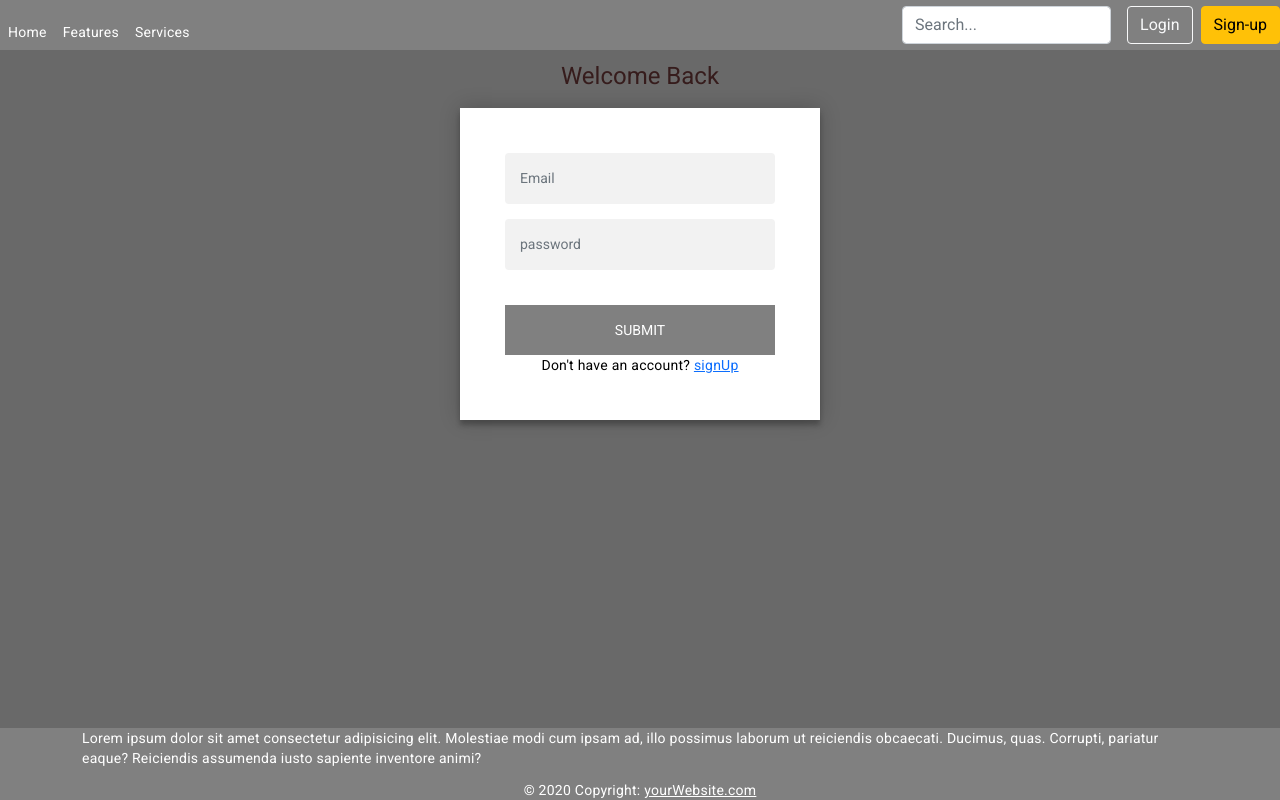
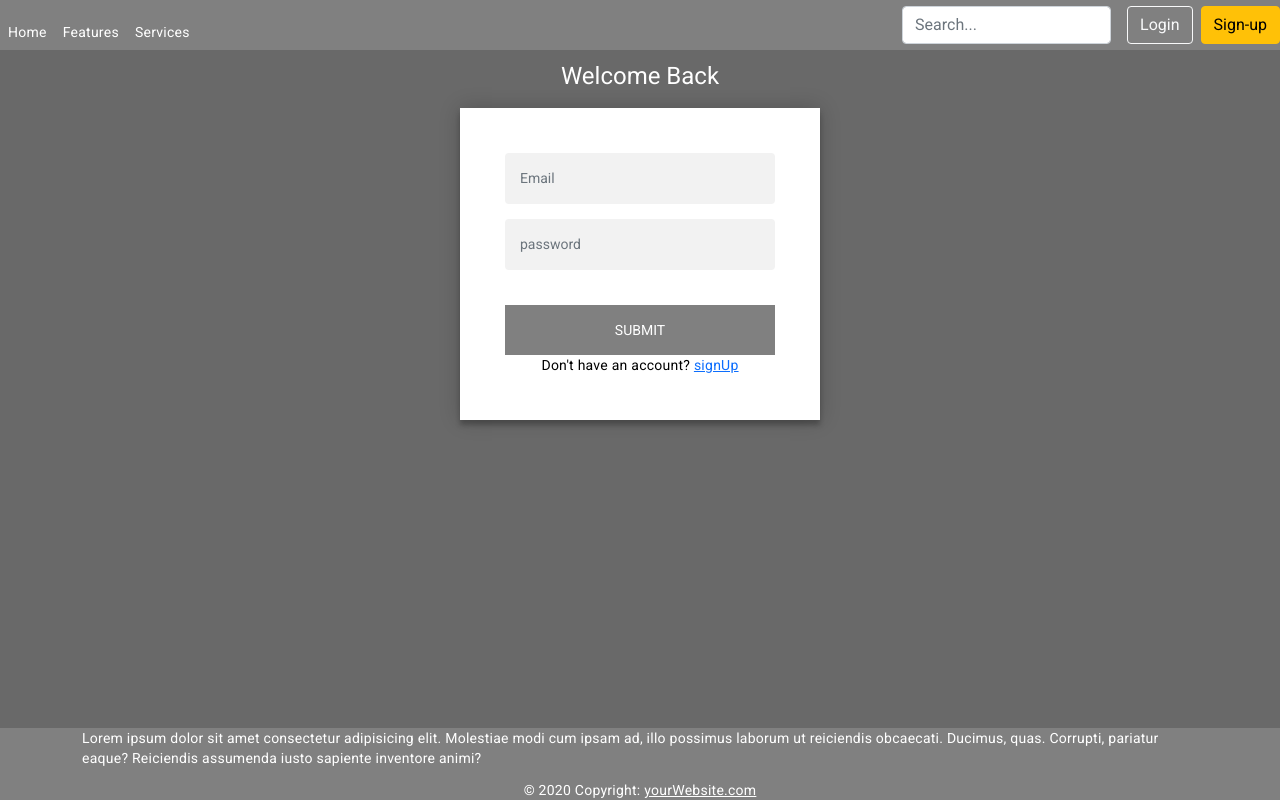
Before and after one commit to riyaj082000/Product, an Angular app: page /login in a window 1280 px wide. Built offline with nearby package versions, Linux system fonts and the light colour scheme.

Commit message:
Update login.component.html

```diff
--- a/src/app/login/login.component.html
+++ b/src/app/login/login.component.html
@@ -1,5 +1,5 @@
 <div class="container">
-  <h1 style="color:rgb(54, 28, 28)">Welcome Back</h1>
+  <h1>Welcome Back</h1>
   <div class="form">
 
     <form class="login-form" [formGroup]="loginForm" (ngSubmit)="onSubmit()">
```
